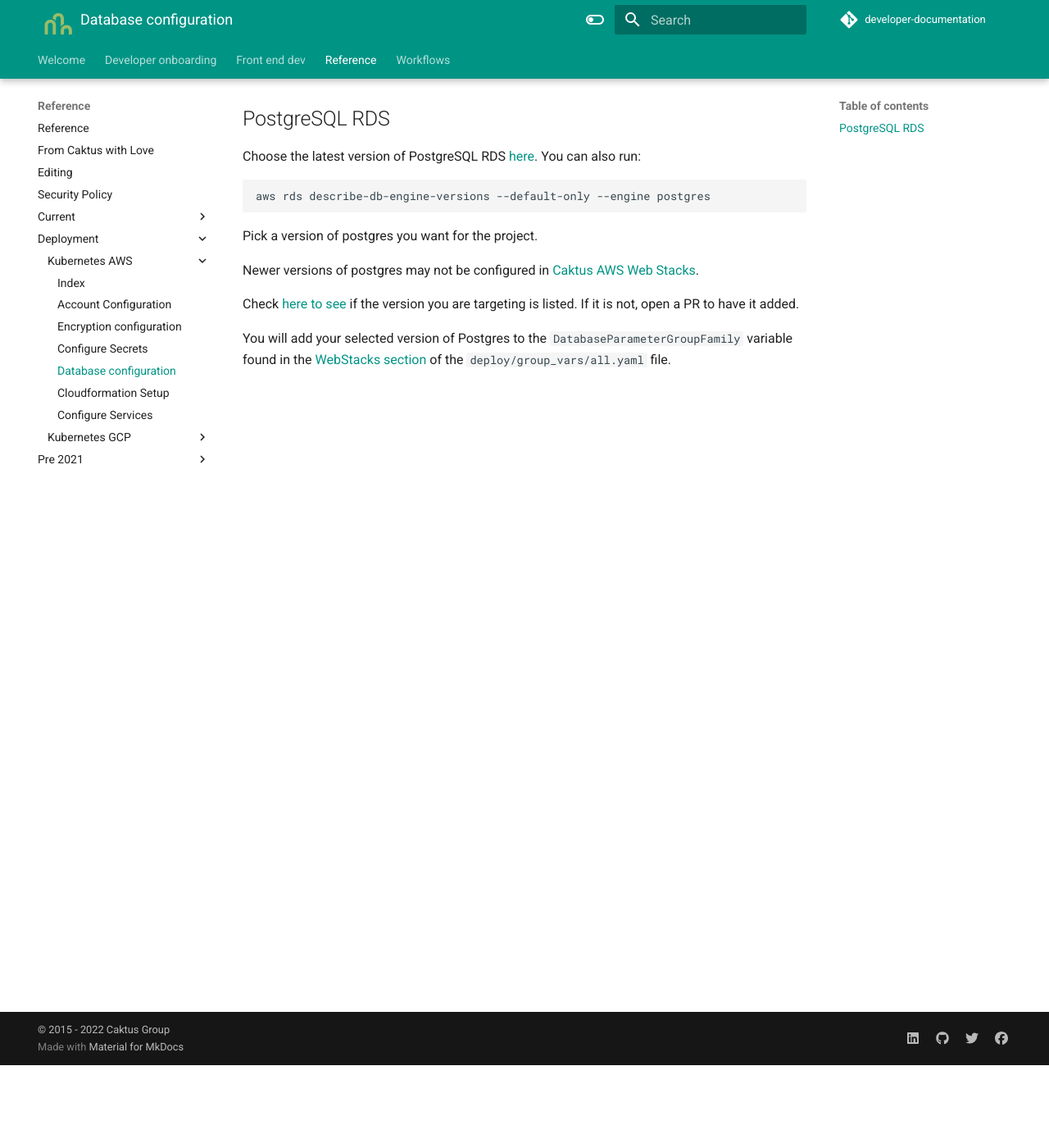
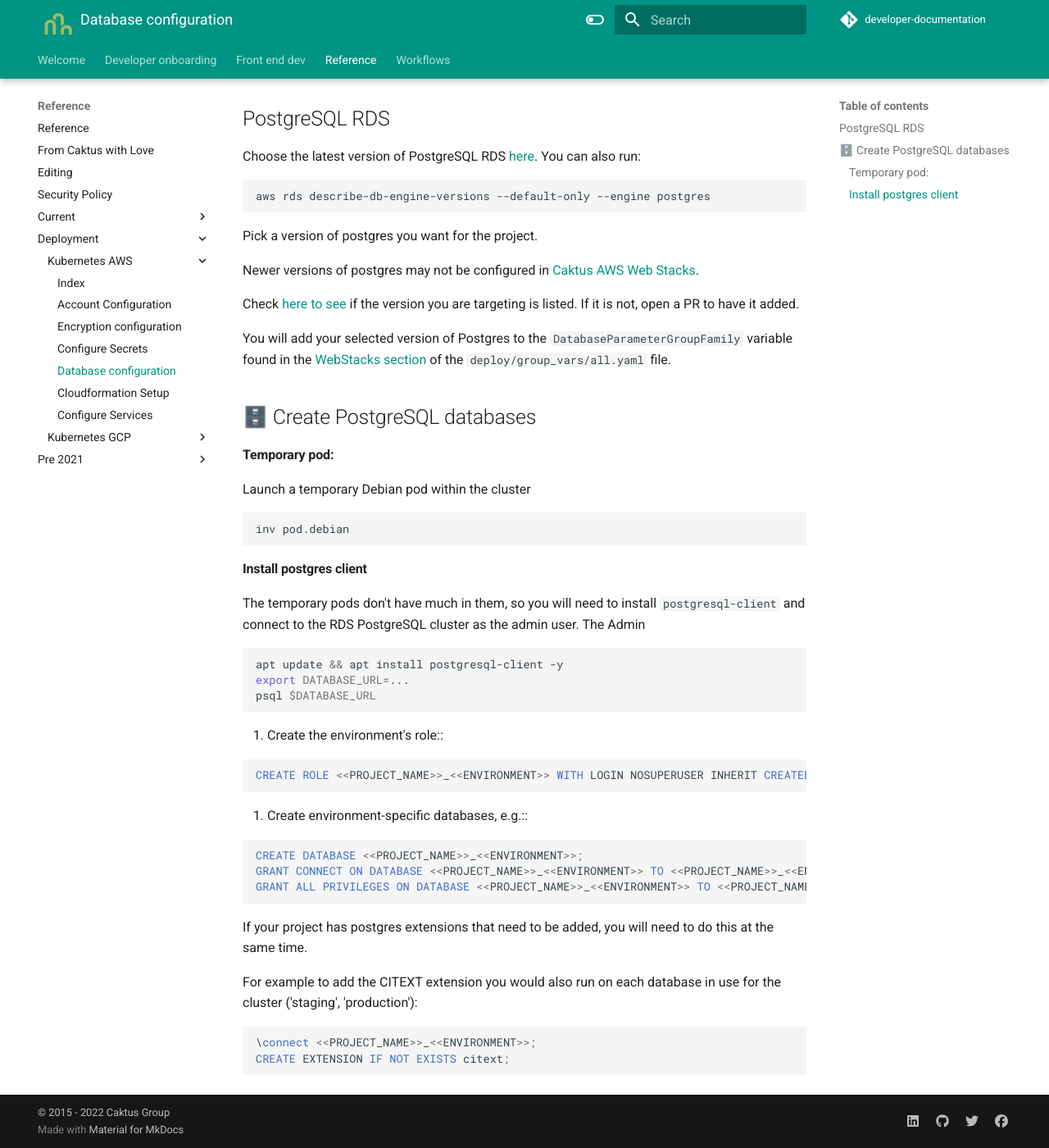
Before and after one commit to caktus/guidebook, an MkDocs documentation site: the page built from docs/reference/deployment/Kubernetes-AWS/004_database.md, in a window 1280 px wide and 1400 px high, scrolled down 101 px. Shown: the whole window at 82% size. Built offline with MkDocs 1.6.1 and Material for MkDocs 9.7.7, drawn with Linux system fonts in a browser that asks for light colours; comment, search, counter and statistics services are not loaded.

Commit message:
Add database creation and configuration

````diff
--- a/docs/reference/deployment/Kubernetes-AWS/004_database.md
+++ b/docs/reference/deployment/Kubernetes-AWS/004_database.md
@@ -17,3 +17,50 @@
 
 You will add your selected version of Postgres to the `DatabaseParameterGroupFamily` variable found in the [WebStacks section](005_cloudformation.md#configure-the-ansible-variables) of
 the `deploy/group_vars/all.yaml` file.
+
+
+## 🗄️ Create PostgreSQL databases
+
+#### Temporary pod:
+
+Launch a temporary Debian pod within the cluster
+
+```sh
+inv pod.debian
+```
+
+#### Install postgres client
+
+The temporary pods don't have much in them, so you will need to install `postgresql-client` and connect to the RDS PostgreSQL cluster as the admin user.
+The Admin
+
+```sh
+apt update && apt install postgresql-client -y
+export DATABASE_URL=...
+psql $DATABASE_URL
+```
+
+3. Create the environment's role::
+
+```sql
+CREATE ROLE <<PROJECT_NAME>>_<<ENVIRONMENT>> WITH LOGIN NOSUPERUSER INHERIT CREATEDB NOCREATEROLE NOREPLICATION PASSWORD '<password1>';
+```
+
+4. Create environment-specific databases, e.g.::
+
+```sql
+CREATE DATABASE <<PROJECT_NAME>>_<<ENVIRONMENT>>;
+GRANT CONNECT ON DATABASE <<PROJECT_NAME>>_<<ENVIRONMENT>> TO <<PROJECT_NAME>>_<<ENVIRONMENT>>;
+GRANT ALL PRIVILEGES ON DATABASE <<PROJECT_NAME>>_<<ENVIRONMENT>> TO <<PROJECT_NAME>>_<<ENVIRONMENT>>;
+```
+
+If your project has postgres extensions that need to be added, you will need to
+do this at the same time.
+
+For example to add the CITEXT extension you would also run on each database in
+use for the cluster ('staging', 'production'):
+
+```sql
+\connect <<PROJECT_NAME>>_<<ENVIRONMENT>>;
+CREATE EXTENSION IF NOT EXISTS citext;
+```
````
